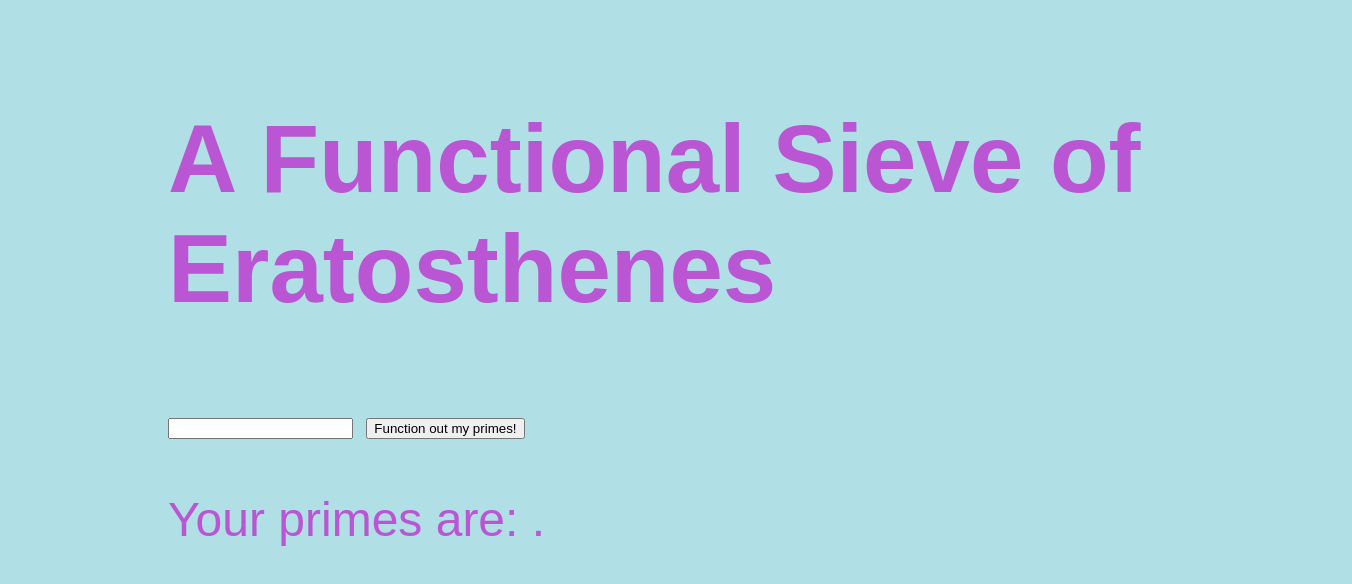
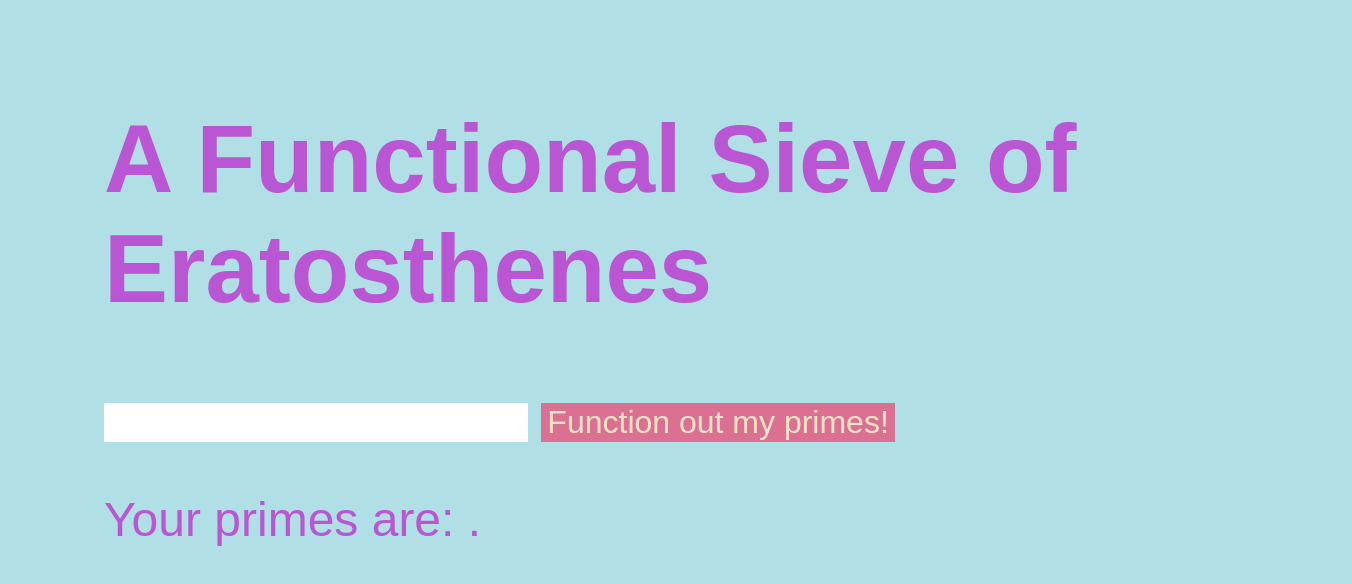
Before and after one commit to gearjosh/functionalSieve, a plain HTML site: page index.html in a window 1280 px wide. Shown: the whole page, 1352 px wide, since content can reach past the window. Drawn offline with nearby package versions, Linux system fonts and the light colour scheme.

Commit message:
update styles

```diff
--- a/styles.css
+++ b/styles.css
@@ -1,10 +1,24 @@
+
 body {
   background-color: powderblue;
   font-family: sans-serif;
   font-size: 3rem;
   color: mediumorchid;
   width: 100%;
+  max-width: 90vw;
   padding: 2rem;
+}
+input {
+  font-size: 2rem;
+  border: none;
+  outline-color: peachpuff;
+  color: palevioletred;
+}
+button {
+  font-size: 2rem;
+  background-color: palevioletred;
+  color: bisque;
+  border: none;
 }
 .container {
   width: 80vw;
@@ -12,4 +26,5 @@ body {
 }
 .showIt {
   word-wrap: break-word;
+  text-align: justify;
 }
```
